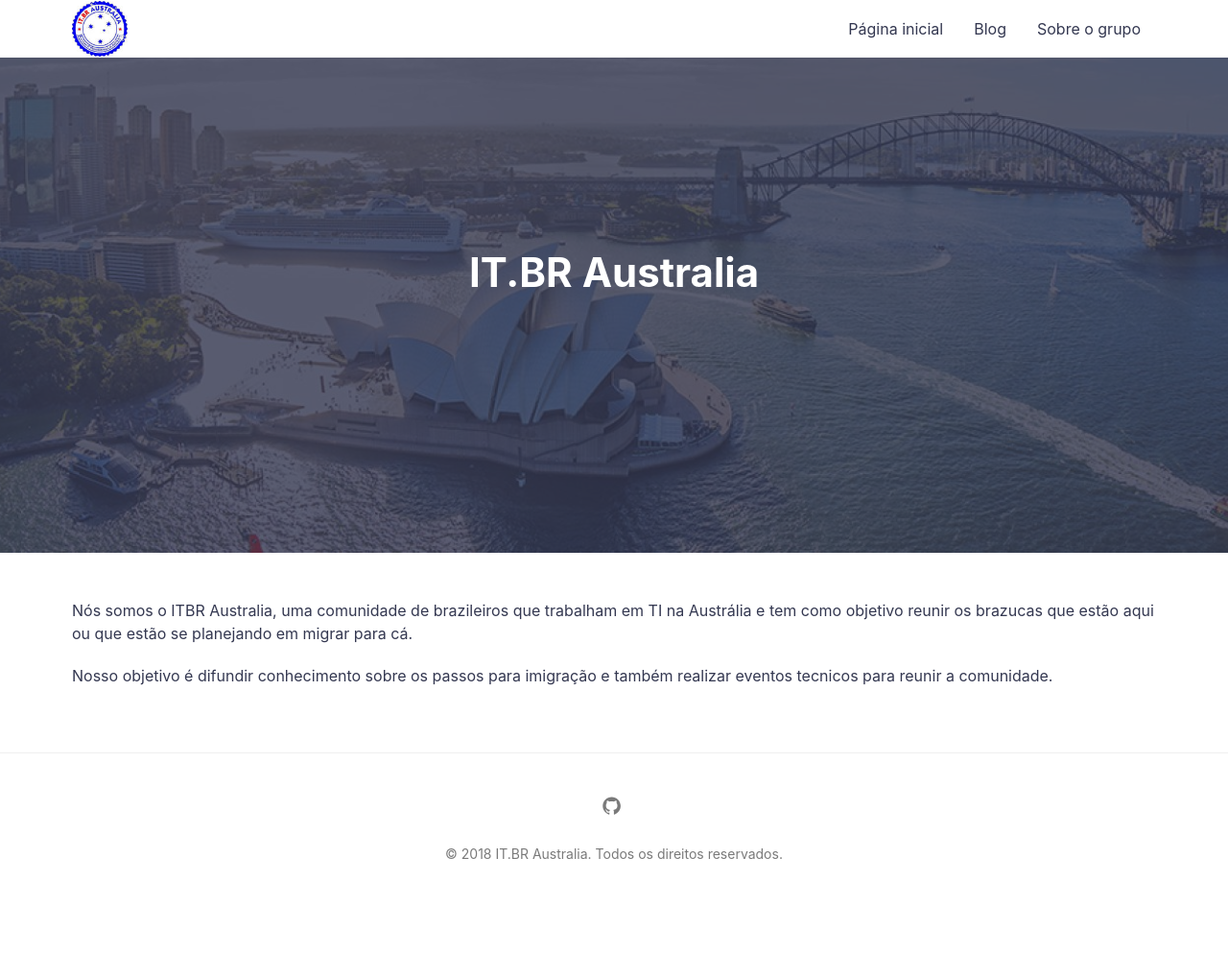
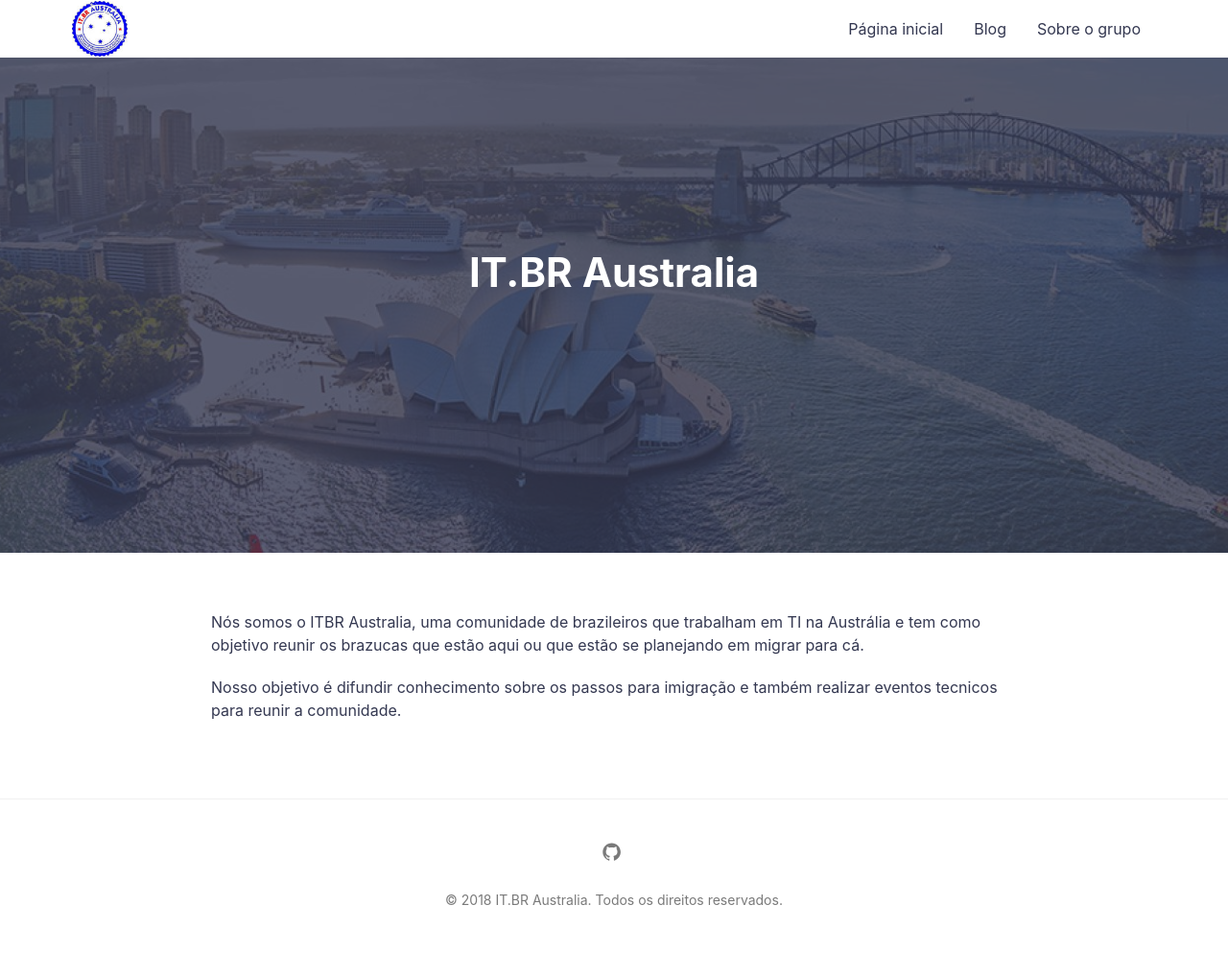
Before and after one commit to itbraustralia/itbraustralia.github.io, a Jekyll site: the page built from index.md, in a window 1280 px wide. Shown: the whole page at 96% size. Built offline with Jekyll 4.4.1, drawn with Linux system fonts in a browser that asks for light colours; before the commit the page ends 945 px from its top, so only the background shows below that.

Commit message:
chore: changing the text organization on the homepage

```diff
--- a/_layouts/default.html
+++ b/_layouts/default.html
@@ -25,12 +25,12 @@ layout: compress
     </div>
 
     <main class="site__content">
-      <section class="container">
-          <br/><br/>
-          <p class="hero__meta">Nós somos o ITBR Australia, uma comunidade de brazileiros que trabalham em TI na Austrália e tem como objetivo reunir os brazucas que estão aqui ou que estão se planejando em migrar para cá.</p>
-          <p class="hero__meta">Nosso objetivo é difundir conhecimento sobre os passos para imigração e também realizar eventos tecnicos para reunir a comunidade.</p>
-          <br/><br/>
-      </section>
+      <div class="container">
+        <div class="page-content">
+          <p>Nós somos o ITBR Australia, uma comunidade de brazileiros que trabalham em TI na Austrália e tem como objetivo reunir os brazucas que estão aqui ou que estão se planejando em migrar para cá.</p>
+          <p>Nosso objetivo é difundir conhecimento sobre os passos para imigração e também realizar eventos tecnicos para reunir a comunidade.</p>
+        </div>
+      </div>
     </main>
 
     {% include footer.html %}
```
